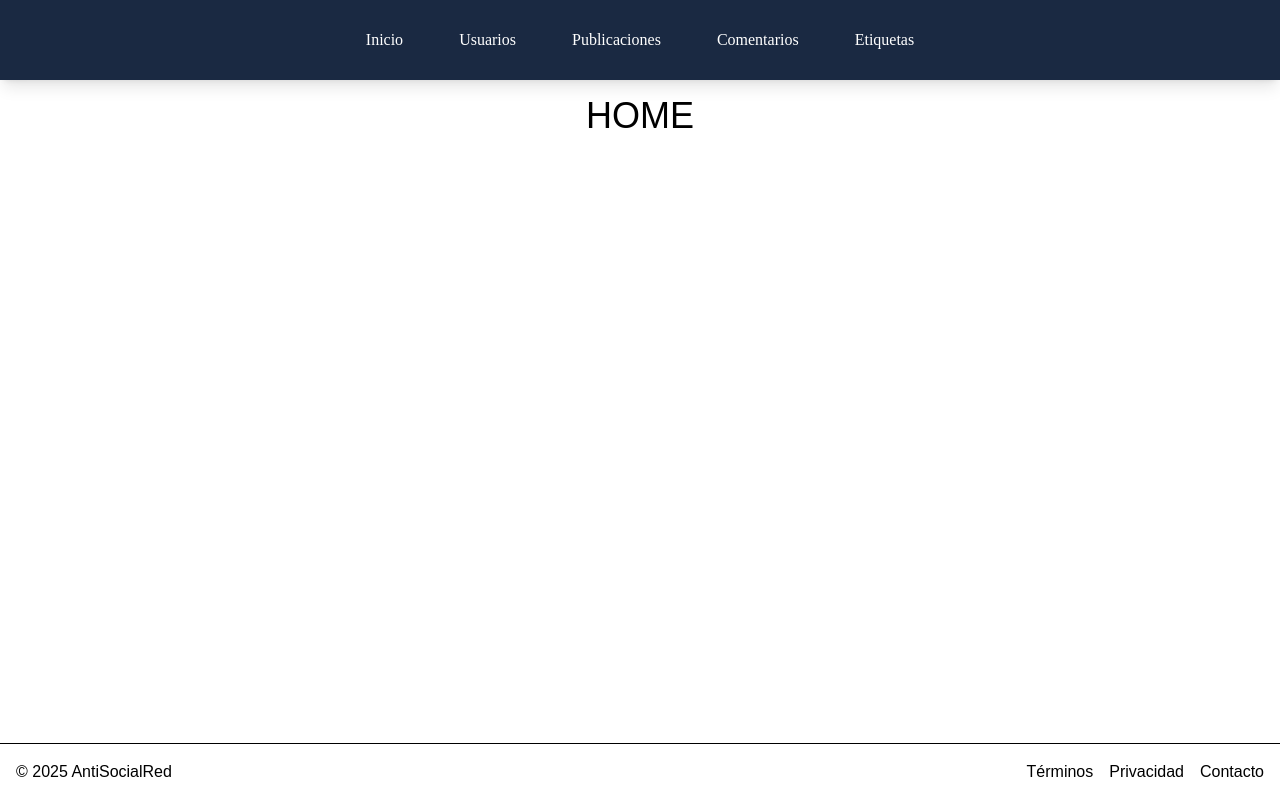
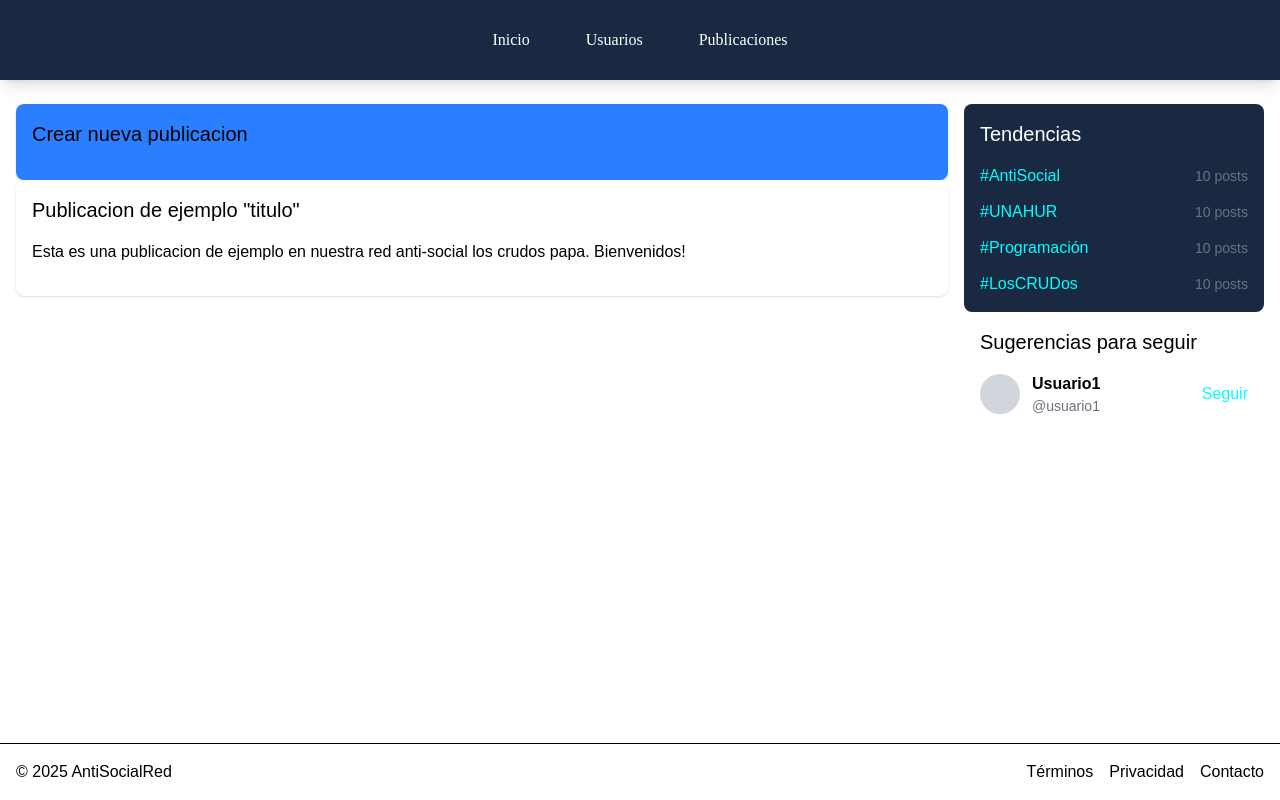
Before and after one commit to JulianAlvarez07/Unahur-antisocialred-front, a React (Vite) app: page /home in a window 1280 px wide. Built offline with nearby package versions, Linux system fonts and the light colour scheme.

Commit message:
se agrego seccion base de HOME

```diff
--- a/src/components/Navbar.tsx
+++ b/src/components/Navbar.tsx
@@ -28,22 +28,6 @@ const Navbar = () => {
             <span className="relative z-10">Publicaciones</span>
           </Link>
         </li>
-        <li className="relative group">
-          <Link
-            to="/comentarios"
-            className="px-4 py-2 inline-block transition-all duration-300 hover:text-cyan-400"
-          >
-            <span className="relative z-10">Comentarios</span>
-          </Link>
-        </li>
-        <li className="relative group">
-          <Link
-            to="/etiquetas"
-            className="px-4 py-2 inline-block transition-all duration-300 hover:text-cyan-400"
-          >
-            <span className="relative z-10">Etiquetas</span>
-          </Link>
-        </li>
       </ul>
     </div>
   );
--- a/src/pages/Comentarios.tsx
+++ /dev/null
@@ -1,9 +0,0 @@
-const Comentarios = () => {
-  return (
-    <div>
-      <h1 className="font-titulo text-center text-4xl mt-4">Comentarios</h1>
-    </div>
-  );
-};
-
-export default Comentarios;
--- a/src/pages/Etiquetas.tsx
+++ /dev/null
@@ -1,9 +0,0 @@
-const Etiquetas = () => {
-  return (
-    <div>
-      <h1 className="font-titulo text-center text-4xl mt-4">Etiquetas</h1>
-    </div>
-  );
-};
-
-export default Etiquetas;
--- a/src/pages/Home.tsx
+++ b/src/pages/Home.tsx
@@ -1,7 +1,77 @@
+import { Link } from "react-router-dom";
+
 const Home = () => {
   return (
-    <div>
-      <h1 className="font-titulo text-center text-4xl mt-4">HOME</h1>
+    <div className="container mx-auto px-4 py-6">
+      <div className="grid grid-cols-4 grid-rows-5 gap-4">
+        {/* Sección Principal */}
+        <main className="col-span-3 row-span-5">
+          {/* Crear nueva publicación */}
+          <div className="bg-blue-500 p-4 rounded-lg shadow">
+            <h2 className="font-titulo text-xl mb-4">
+              Crear nueva publicacion
+            </h2>
+          </div>
+
+          {/* Feed de publicaciones */}
+          <div className="space-y-6">
+            {/* Ejemplo de publicación */}
+            <div className="bg-white p-4 rounded-lg shadow">
+              <h2 className="font-titulo text-xl mb-4">
+                Publicacion de ejemplo "titulo"
+              </h2>
+              <p className="mb-4">
+                Esta es una publicacion de ejemplo en nuestra red anti-social
+                los crudos papa. Bienvenidos!
+              </p>
+            </div>
+          </div>
+        </main>
+
+        {/* Lado derecho */}
+        <div className="row-span-5 col-start-4">
+          {/* Tendencias */}
+          <div className="bg-secondary p-4 rounded-lg">
+            <h2 className="font-titulo text-xl mb-4 text-white">Tendencias</h2>
+            <div className="space-y-3">
+              {["#AntiSocial", "#UNAHUR", "#Programación", "#LosCRUDos"].map(
+                (tag) => (
+                  <div key={tag} className="flex justify-between items-center">
+                    <Link
+                      to={`/etiquetas/${tag}`}
+                      className="text-secondary hover:underline"
+                    >
+                      {tag}
+                    </Link>
+                    <span className="text-sm text-gray-500">10 posts</span>
+                  </div>
+                )
+              )}
+            </div>
+          </div>
+
+          {/* Sugerencias para seguir */}
+          <div className="p-4 rounded-lg">
+            <h2 className="font-titulo text-xl mb-4">
+              Sugerencias para seguir
+            </h2>
+            <div className="mt-4">
+              <div className="flex items-center justify-between">
+                <div className="flex items-center gap-3">
+                  <div className="w-10 h-10 rounded-full bg-gray-300"></div>
+                  <div>
+                    <h3 className="font-bold">Usuario1</h3>
+                    <p className="text-sm text-gray-500">@usuario1</p>
+                  </div>
+                </div>
+                <button className="text-secondary hover:underline">
+                  Seguir
+                </button>
+              </div>
+            </div>
+          </div>
+        </div>
+      </div>
     </div>
   );
 };
--- a/src/routes/App-router.tsx
+++ b/src/routes/App-router.tsx
@@ -1,8 +1,6 @@
 import { Routes, Route } from "react-router-dom";
 import Usuarios from "@/pages/Usuarios";
 import Publicaciones from "@/pages/Publicaciones";
-import Comentarios from "@/pages/Comentarios";
-import Etiquetas from "@/pages/Etiquetas";
 import Login from "@/pages/Login";
 import Home from "@/pages/Home";
 
@@ -13,8 +11,6 @@ const AppRouter = () => {
       <Route path="/home" element={<Home />} />
       <Route path="/usuarios" element={<Usuarios />} />
       <Route path="/publicaciones" element={<Publicaciones />} />
-      <Route path="/comentarios" element={<Comentarios />} />
-      <Route path="/etiquetas" element={<Etiquetas />} />
     </Routes>
   );
 };
```
